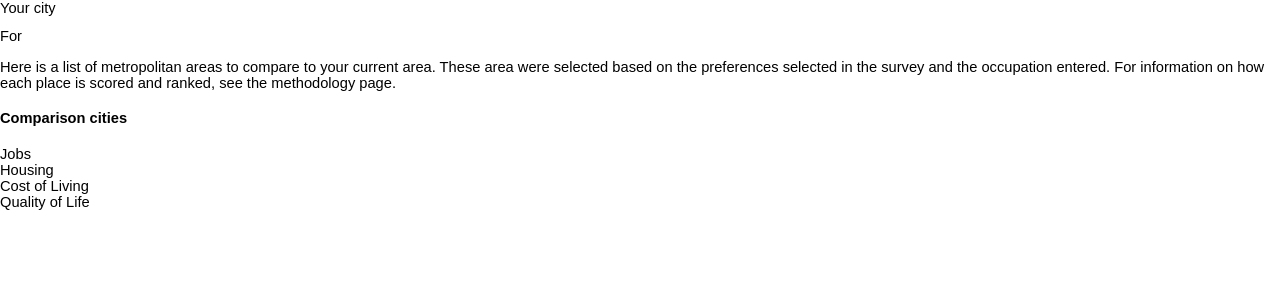
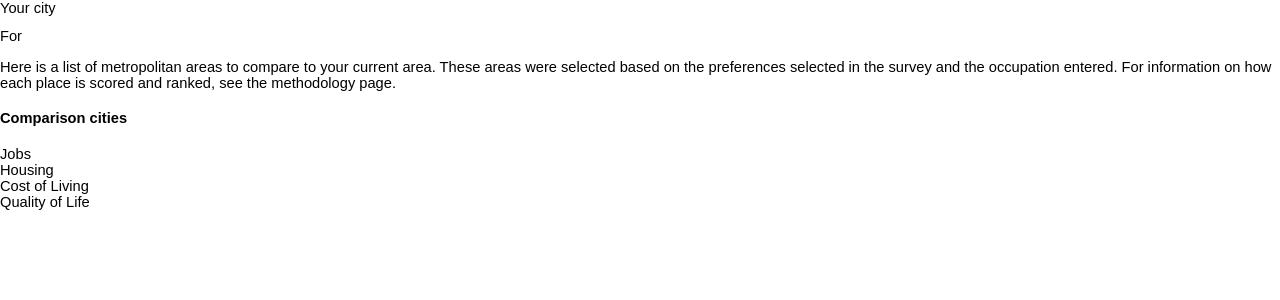
Before and after one commit to sunlightlabs/upwardly, a Django app: template src/movingup/templates/results.html in a window 1280 px wide. Shown: the top 300 px of the page. Run offline with Django 3.2, Linux system fonts and the light colour scheme; the template is opened without the code that fills it, so the values that code supplies are empty; parts of the project's set-up code (start-up, migrations or seed data) failed here and were passed over.

Commit message:
fix spelling error

```diff
--- a/src/movingup/templates/results.html
+++ b/src/movingup/templates/results.html
@@ -10,7 +10,7 @@
 					For <span class="yourJob">{{ occupation.name }}</span>
             </div>
             <p>
-                Here is a list of metropolitan areas to compare to your current area. These area were selected based on the preferences selected in the survey and the occupation entered. For information on how each place is scored and ranked, see the methodology page.
+                Here is a list of metropolitan areas to compare to your current area. These areas were selected based on the preferences selected in the survey and the occupation entered. For information on how each place is scored and ranked, see the methodology page.
             </p>
         </div>
         <div id="searchResults">
```
